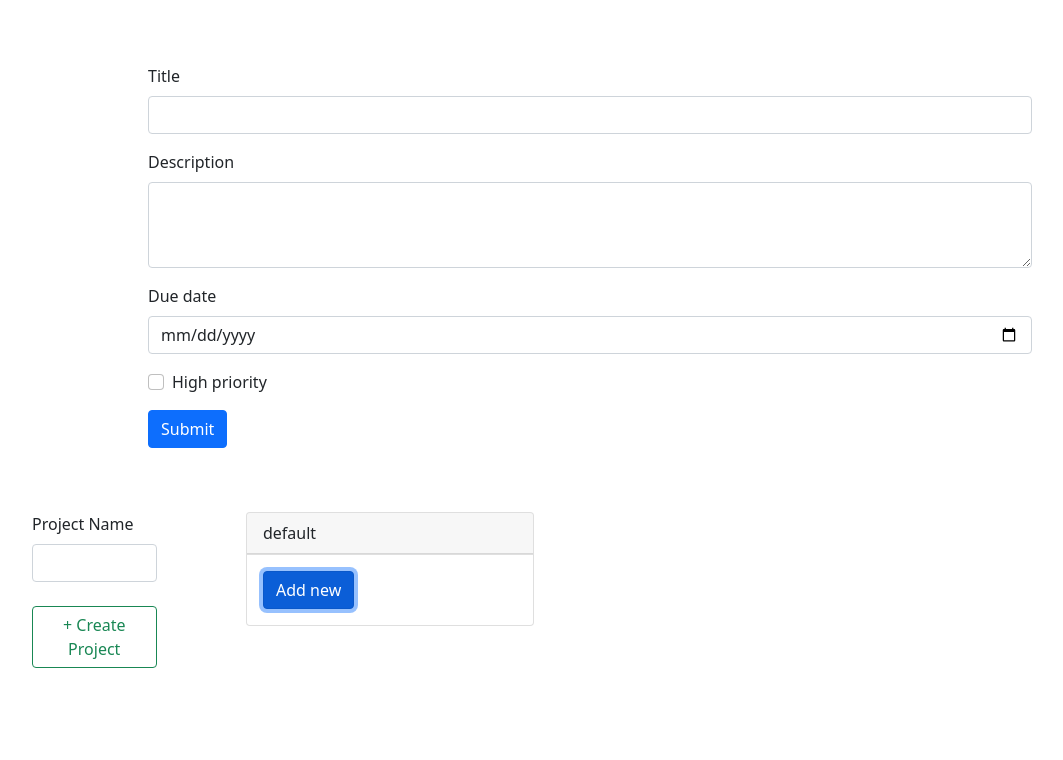
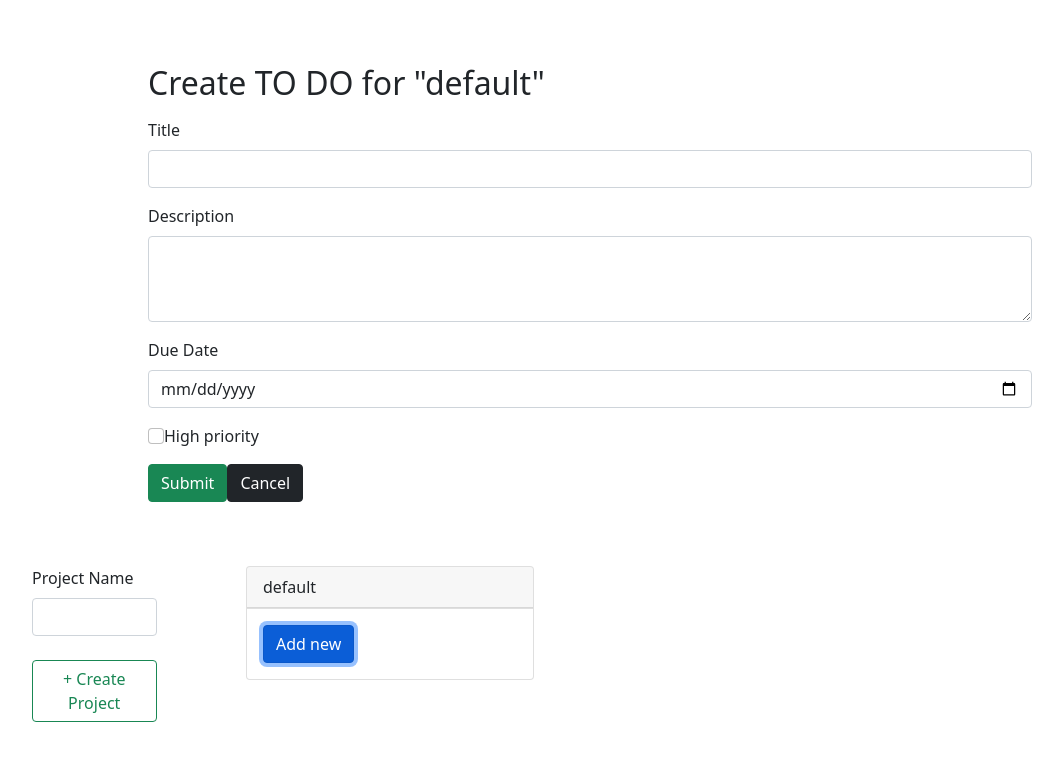
Before and after one commit to dpuertamartos/ODIN-PROJECT-TODOLIST, a website built with webpack: page dist/index.html in a window 1280 px wide. Both pictures are taken after a click on the button "Add new". Shown: the whole page, without its empty margins (50-1113 px from the left). Built offline with nearby package versions, Linux system fonts and the light colour scheme.

Commit message:
added cancel button to form

```diff
--- a/src/index.js
+++ b/src/index.js
@@ -11,11 +11,11 @@ const createDefaultProject = () => {
     projects.push(defaultProject)
 }
 
-const createToDo = () => {
+const createToDo = (projectSelectedTitle) => {
     const newToDo = new toDo(titleForm.value, descriptionForm.value,
         dateForm.value, importantCheck.checked)
     toDoList = toDoList.concat(newToDo)
-    const defaultP = projects.filter(project => project.title === "default")[0].list
+    const defaultP = projects.filter(project => project.title === projectSelectedTitle)[0].list
     defaultP.push(newToDo)
 }
 
@@ -46,20 +46,20 @@ const refreshToDo = () => {
 
 // select all elements from the form and the button to use in the create
 // and restart functions
-const titleForm = document.querySelector("#titleForm")
+/* const titleForm = document.querySelector("#titleForm")
 const descriptionForm = document.querySelector("#descriptionForm")
 const dateForm = document.querySelector("#dateForm")
 const importantCheck = document.querySelector("#checkPriority")
-const createButton = document.querySelector(".submitToDo")
+const createButton = document.querySelector(".submitToDo") */
 const createProjectB = document.querySelector(".createProject")
 
-createButton.addEventListener("click", ()=>{
+/* createButton.addEventListener("click", ()=>{
     createToDo()
     console.log("TOTAL TODOS", toDoList)
     console.log("PROJECTS", projects)
     restartCreateForm()
     refreshToDo()
-})
+}) */
 
 createProjectB.addEventListener("click", ()=>{
     const projectTitleForm = document.querySelector("#projectTitleForm")
--- /dev/null
+++ b/src/newToDoForm.js
@@ -0,0 +1,87 @@
+{/* <div id="todoForm" class="container">
+<div class="todoForm">
+    <div class="mb-3">
+      <label for="titleForm" class="form-label">Title</label>
+      <input type="text" class="form-control" id="titleForm">
+    </div>
+    <div class="mb-3">
+      <label for="descriptionForm" class="form-label">Description</label>
+      <textarea class="form-control" id="descriptionForm" rows="3"></textarea>
+    </div>
+    <div class="mb-3">
+        <label for="dateForm" class="form-label">Due date</label>
+        <input type="date" class="form-control" id="dateForm">
+    </div>
+    <div class="mb-3 form-check">
+      <input type="checkbox" class="form-check-input" id="checkPriority">
+      <label class="form-check-label" for="checkPriority">High priority</label>
+    </div>
+    <button class="btn btn-primary submitToDo">Submit</button>
+</div>
+</div> */}
+
+const createmb3 = () => {
+    const newDiv = document.createElement("div")
+    newDiv.className = "mb-3"
+    return newDiv
+}
+
+const createToDoForm = (project) => {
+    const form = document.createElement("div")
+    form.className = "todoForm"
+    const formTitle = createmb3()
+    const title = document.createElement("h2")
+    title.textContent = `Create TO DO for "${project.title}"`
+    formTitle.append(title)
+    const row1 = createmb3()
+    const label1 = document.createElement("label")
+    label1.className="form-label"
+    label1.textContent="Title"
+    const input1 = document.createElement("input")
+    input1.setAttribute("type", "text")
+    input1.setAttribute("id", "titleForm")
+    input1.className="form-control"
+    row1.append(label1,input1)
+    const row2 = createmb3()
+    const label2 = document.createElement("label")
+    label2.className="form-label"
+    label2.textContent="Description"
+    const textarea2 = document.createElement("textarea")
+    textarea2.setAttribute("rows", "3")
+    textarea2.setAttribute("id", "descriptionForm")
+    textarea2.className="form-control"
+    row2.append(label2,textarea2)
+    const row3 = createmb3()
+    const label3 = document.createElement("label")
+    label3.className="form-label"
+    label3.textContent="Due Date"
+    const input3 = document.createElement("input")
+    input3.setAttribute("type", "date")
+    input3.setAttribute("id", "dateForm")
+    input3.className="form-control"
+    row3.append(label3,input3)
+    const row4 = createmb3()
+    const label4 = document.createElement("label")
+    label4.className="form-check-label"
+    label4.textContent="High priority"
+    const input4 = document.createElement("input")
+    input4.setAttribute("type", "checkbox")
+    input4.setAttribute("id", "checkPriority")
+    input4.className="form-check-input"
+    row4.append(input4, label4)
+    const submitButton = document.createElement("button")
+    submitButton.textContent = "Submit"
+    submitButton.className = "btn btn-success submitToDo"
+    const closeButton = document.createElement("button")
+    closeButton.textContent = "Cancel"
+    closeButton.className = "btn btn-dark cancelSubmit"
+    closeButton.addEventListener("click", ()=>{
+        const formContainer = document.querySelector("#todoForm")
+        formContainer.textContent = ""
+    })
+    form.append(formTitle,row1,row2,row3,row4,submitButton,closeButton)
+
+    return form
+}
+
+export default createToDoForm
--- a/src/newprojectCard.js
+++ b/src/newprojectCard.js
@@ -1,3 +1,5 @@
+import createNewToDoForm from "./newToDoForm.js"
+
 const createCard = (project) => {
     const card = document.createElement("div")
     card.className = "card"
@@ -11,7 +13,13 @@ const createCard = (project) => {
     for(let i=0;i<project.list.length;i++){
         const listItem = document.createElement("li")
         listItem.className = "list-group-item"
-        listItem.textContent = project.list[i].title
+        const listTitle = document.createElement("div")
+        listTitle.className = "toDoTitle"
+        listTitle.textContent = project.list[i].title
+        const listDate = document.createElement("div")
+        listDate.textContent = "Do it Before: (" + project.list[i].dueDate + ")"
+        listDate.className = "dueDate"
+        listItem.append(listTitle,listDate)
         listGroup.append(listItem)
     }
     card.append(listGroup)
@@ -20,6 +28,14 @@ const createCard = (project) => {
     const addToDoButton = document.createElement("button")
     addToDoButton.className = "btn btn-primary"
     addToDoButton.textContent = 'Add new'
+    addToDoButton.addEventListener("click", ()=>{
+        const newForm = createNewToDoForm(project)
+        console.log(newForm)
+        const formContainer = document.querySelector("#todoForm")
+        formContainer.textContent = ""
+        formContainer.append(newForm)
+    })
+
     cardBody.append(addToDoButton)
     card.append(cardBody)
 
```
Also changed, not shown: dist/index.html, dist/main.js.
